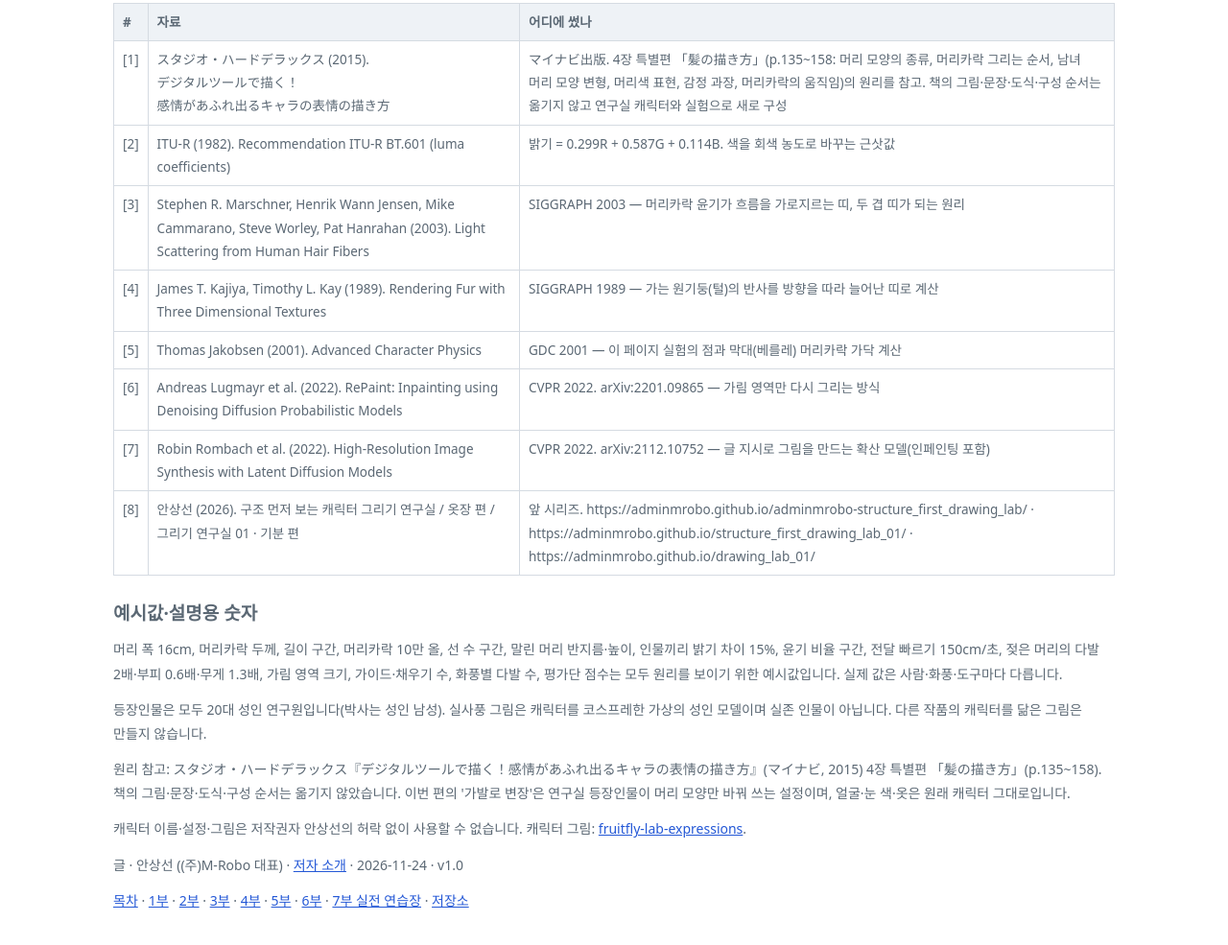
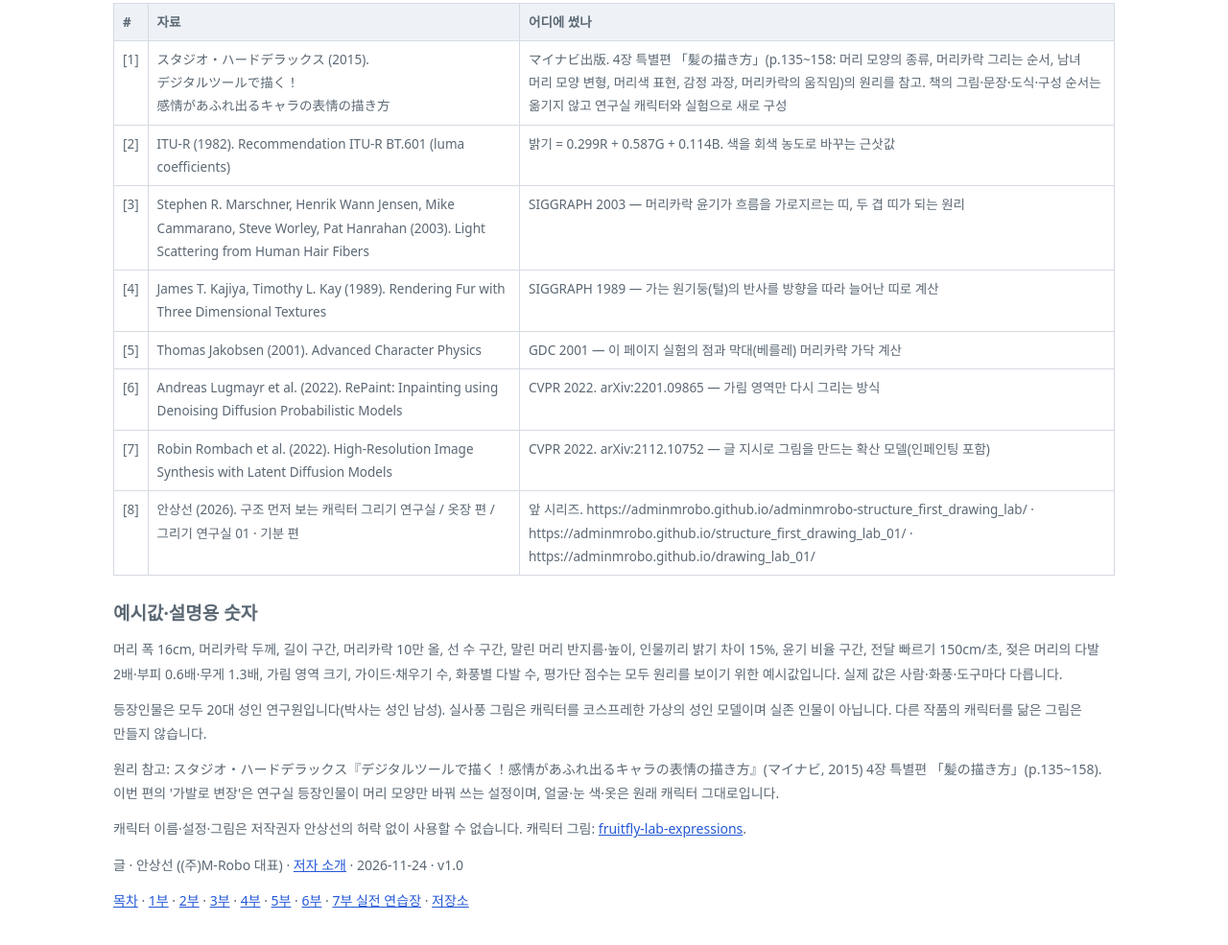
Before and after one commit to adminmrobo/drawing_lab_02, a plain HTML site: page practice/index.html in a window 1280 px wide. Shown: the part 3924-4909 px from the top of the page at 96% size. Drawn offline with Linux system fonts and the light colour scheme; a web font is replaced by a local one.

Commit message:
원리와 출처: 제공 이미지·책 그림 관련 문장 삭제, '사용자' 표현 정리

```diff
--- a/practice/index.html
+++ b/practice/index.html
@@ -73,7 +73,7 @@
 <h3>예시값·설명용 숫자</h3>
 <p>머리 폭 16cm, 머리카락 두께, 길이 구간, 머리카락 10만 올, 선 수 구간, 말린 머리 반지름·높이, 인물끼리 밝기 차이 15%, 윤기 비율 구간, 전달 빠르기 150cm/초, 젖은 머리의 다발 2배·부피 0.6배·무게 1.3배, 가림 영역 크기, 가이드·채우기 수, 화풍별 다발 수, 평가단 점수는 모두 원리를 보이기 위한 예시값입니다. 실제 값은 사람·화풍·도구마다 다릅니다.</p>
 <p>등장인물은 모두 20대 성인 연구원입니다(박사는 성인 남성). 실사풍 그림은 캐릭터를 코스프레한 가상의 성인 모델이며 실존 인물이 아닙니다. 다른 작품의 캐릭터를 닮은 그림은 만들지 않습니다.</p>
-<p>원리 참고: スタジオ・ハードデラックス『デジタルツールで描く！感情があふれ出るキャラの表情の描き方』(マイナビ, 2015) 4장 특별편 「髪の描き方」(p.135~158). 책의 그림·문장·도식·구성 순서는 옮기지 않았습니다. 이번 편의 '가발로 변장'은 연구실 등장인물이 머리 모양만 바꿔 쓰는 설정이며, 얼굴·눈 색·옷은 원래 캐릭터 그대로입니다.</p>
+<p>원리 참고: スタジオ・ハードデラックス『デジタルツールで描く！感情があふれ出るキャラの表情の描き方』(マイナビ, 2015) 4장 특별편 「髪の描き方」(p.135~158). 이번 편의 '가발로 변장'은 연구실 등장인물이 머리 모양만 바꿔 쓰는 설정이며, 얼굴·눈 색·옷은 원래 캐릭터 그대로입니다.</p>
 <p>캐릭터 이름·설정·그림은 저작권자 안상선의 허락 없이 사용할 수 없습니다. 캐릭터 그림: <a href="https://github.com/adminmrobo/fruitfly-lab-expressions">fruitfly-lab-expressions</a>.</p>
 <p>글 · 안상선 ((주)M-Robo 대표) · <a href="https://adminmrobo.github.io/who_am_i/who_am_i.html">저자 소개</a> · 2026-11-24 · v1.0</p>
 <p><a href="../index.html">목차</a> · <a href="../01_hair_frame.html">1부</a> · <a href="../02_hair_bundles.html">2부</a> · <a href="../03_hair_color.html">3부</a> · <a href="../04_hair_motion.html">4부</a> · <a href="../05_ai_vfx.html">5부</a> · <a href="../06_failure_lab.html">6부</a> · <a href="../practice/index.html">7부 실전 연습장</a> · <a href="https://github.com/adminmrobo/drawing_lab_02">저장소</a></p>
```
Also changed, not shown: 01_hair_frame.html (+1 -1 lines), 02_hair_bundles.html (+1 -1 lines), 03_hair_color.html (+1 -1 lines), 04_hair_motion.html (+1 -1 lines), 05_ai_vfx.html (+1 -1 lines), 06_failure_lab.html (+1 -1 lines), index.html (+2 -2 lines), 3 other files.
